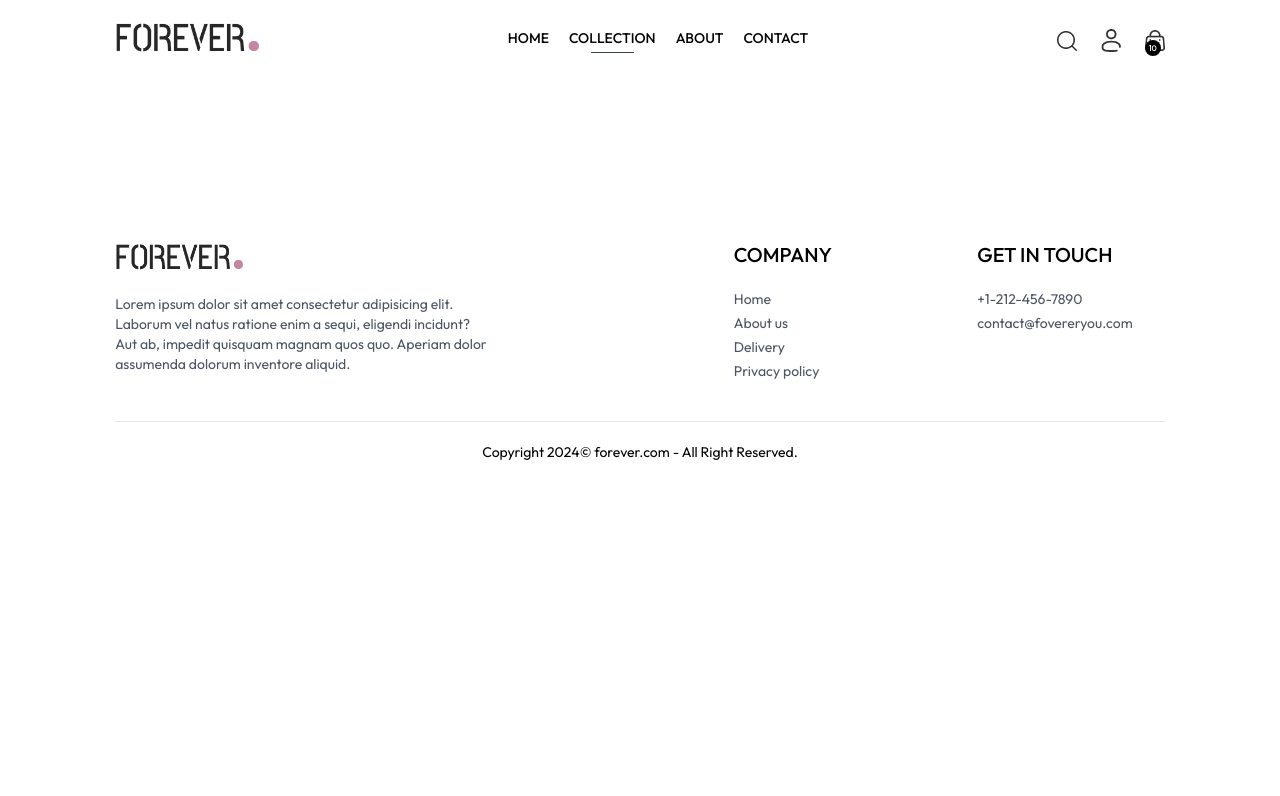
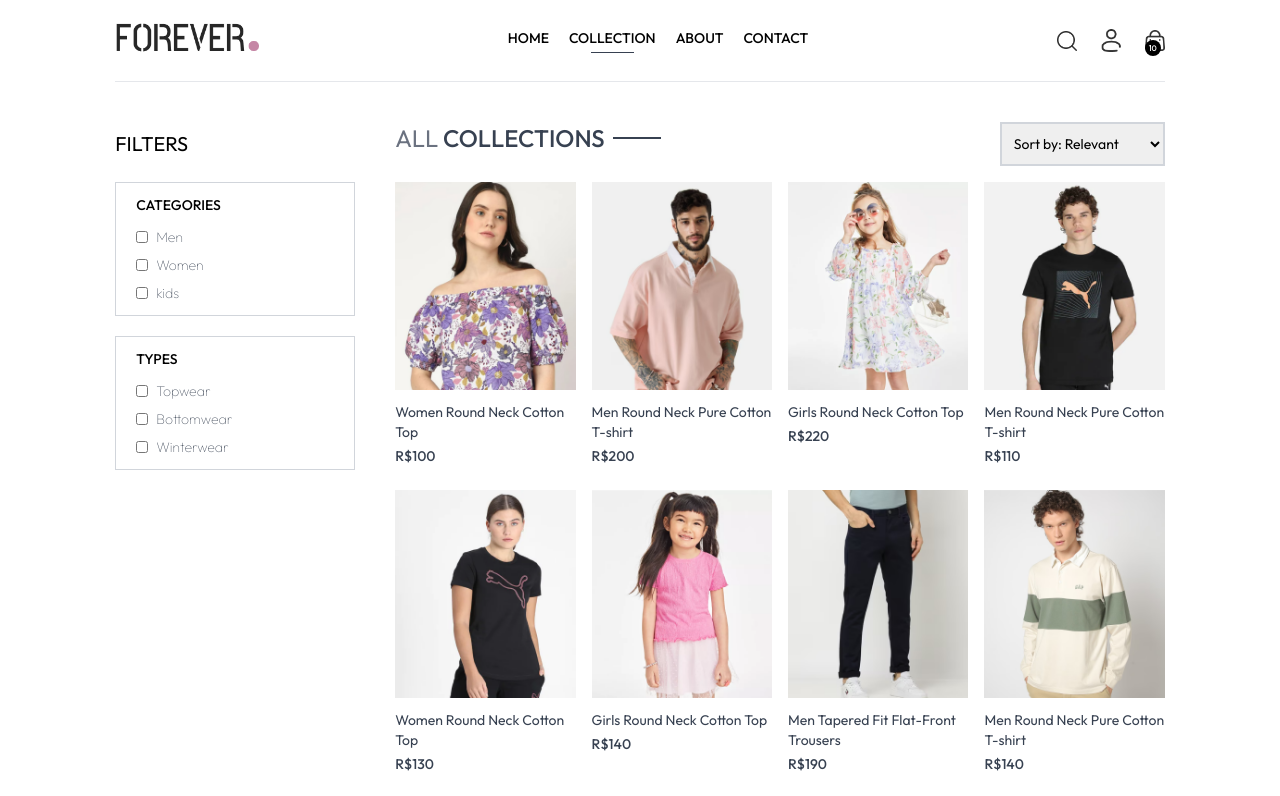
Before and after one commit to mppassos/my-ecommerce-app, a React app: page /collection in a window 1280 px wide. Shown: the top 796 px of the page. Built offline with nearby package versions, Linux system fonts and the light colour scheme; the HTML template or start-up script is replaced by a standard one.

Commit message:
Fix Collection Page And Implements Product Filters

```diff
--- a/src/pages/Collection.jsx
+++ b/src/pages/Collection.jsx
@@ -1,5 +1,176 @@
+import { useContext, useEffect, useState } from "react";
+import { assets } from "../assets/assets";
+import Title from "../components/Title";
+import ProductItem from "../components/ProductItem";
+import { ShopContext } from "../context/ShopContext";
+
 const Collection = () => {
-  return <div></div>;
+  const { products } = useContext(ShopContext);
+  const [showFilter, setShowFilter] = useState(false);
+  const [filterProducts, setFilterProducts] = useState([]);
+  const [category, setCategory] = useState([]);
+  const [subCategory, setSubCategory] = useState([]);
+
+  const toggleCategory = (e) => {
+    if (category.includes(e.target.value)) {
+      setCategory((prev) => prev.filter((item) => item !== e.target.value));
+    } else {
+      setCategory((prev) => [...prev, e.target.value]);
+    }
+  };
+
+  const toggleSubCategory = (e) => {
+    if (subCategory.includes(e.target.value)) {
+      setSubCategory((prev) => prev.filter((item) => item !== e.target.value));
+    } else {
+      setSubCategory((prev) => [...prev, e.target.value]);
+    }
+  };
+
+  const applyFilter = () => {
+    let productsCopy = products.slice();
+
+    if (category.length > 0) {
+      productsCopy = productsCopy.filter((item) =>
+        category.includes(item.category)
+      );
+    }
+
+    if (subCategory.length > 0) {
+      productsCopy = productsCopy.filter((item) =>
+        subCategory.includes(item.subCategory)
+      );
+    }
+
+    setFilterProducts(productsCopy);
+  };
+
+  useEffect(() => {
+    setFilterProducts(products);
+  }, [products]);
+
+  useEffect(() => {
+    applyFilter();
+  }, [category, subCategory]);
+
+  return (
+    <div className="flex flex-col sm:flex-row gap-1 sm:gap-10 pt-10 border-t">
+      {/* Filter Options */}
+      <div className="min-w-60">
+        <p
+          onClick={() => setShowFilter(!showFilter)}
+          className="my-2 text-xl flex items-center cursor-pointer gap-2"
+        >
+          FILTERS
+          <img
+            className={`h-3 sm:hidden ${showFilter} ? 'rotate-90 : ''}`}
+            src={assets.dropdown_icon}
+            alt=""
+          />
+        </p>
+        {/* Category Filter */}
+        <div
+          className={`border border-gray-300 pl-5 py-3 mt-6 ${
+            showFilter ? "" : "hidden"
+          } sm:block`}
+        >
+          <p className="mb-3 text-sm font-medium">CATEGORIES</p>
+          <div className="flex flex-col gap-2 text-sm font-light text-gray-700">
+            <p className="flex gap-2">
+              <input
+                className="w-3"
+                type="checkbox"
+                value={"Men"}
+                onChange={toggleCategory}
+              />{" "}
+              Men
+            </p>
+            <p className="flex gap-2">
+              <input
+                className="w-3"
+                type="checkbox"
+                value={"Women"}
+                onChange={toggleCategory}
+              />{" "}
+              Women
+            </p>
+            <p className="flex gap-2">
+              <input
+                className="w-3"
+                type="checkbox"
+                value={"Kids"}
+                onChange={toggleCategory}
+              />{" "}
+              kids
+            </p>
+          </div>
+        </div>
+        {/* SubCategory Filter */}
+        <div
+          className={`border border-gray-300 pl-5 py-3 my-5 ${
+            showFilter ? "" : "hidden"
+          } sm:block`}
+        >
+          <p className="mb-3 text-sm font-medium">TYPES</p>
+          <div className="flex flex-col gap-2 text-sm font-light text-gray-700">
+            <p className="flex gap-2">
+              <input
+                className="w-3"
+                type="checkbox"
+                value={"Topwear"}
+                onClick={toggleSubCategory}
+              />
+              Topwear
+            </p>
+            <p className="flex gap-2">
+              <input
+                className="w-3"
+                type="checkbox"
+                value={"Bottomwear"}
+                onClick={toggleSubCategory}
+              />
+              Bottomwear
+            </p>
+            <p className="flex gap-2">
+              <input
+                className="w-3"
+                type="checkbox"
+                value={"Winterwear"}
+                onClick={toggleSubCategory}
+              />
+              Winterwear
+            </p>
+          </div>
+        </div>
+      </div>
+
+      {/* Right Side */}
+      <div className="flex-1">
+        <div className="flex justify-between text-base sm:text-2xl mb-4">
+          <Title text1={"ALL"} text2={"COLLECTIONS"} />
+          {/*Product Sort*/}
+          <select className="border-2 border-gray-300 text-sm px-2">
+            <option value="relevant">Sort by: Relevant</option>
+            <option value="low-high">Sort by: Low to High</option>
+            <option value="high-low">Sort by: High to Low</option>
+          </select>
+        </div>
+
+        {/* Map Products */}
+        <div className="grid grid-cols-2 md:grid-cols-3 lg:grid-cols-4 gap-4 gap-y-6">
+          {filterProducts.map((item) => (
+            <ProductItem
+              key={item._id}
+              name={item.name}
+              id={item._id}
+              price={item.price}
+              image={item.image}
+            />
+          ))}
+        </div>
+      </div>
+    </div>
+  );
 };
 
 export default Collection;
```
